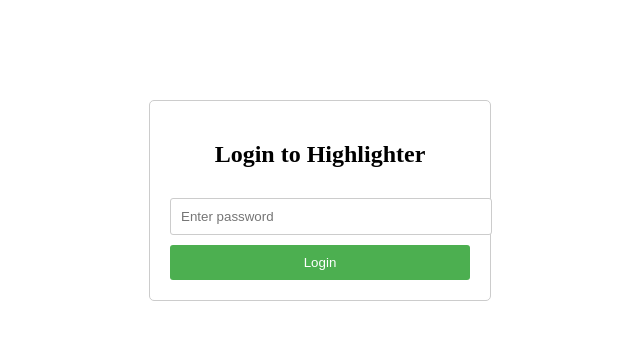
After one commit to sorenrood/highlighter, a Flask app: page /login in a window 1280 px wide. The commit adds this page. Shown: the top 340 px of the page, without its empty margins (320-960 px from the left). Run offline with Flask 3, Linux system fonts and the light colour scheme.

Commit message:
add password protect

```diff
--- a/main.py
+++ b/main.py
@@ -1,17 +1,38 @@
-from flask import Flask, jsonify, request, render_template
+from flask import Flask, jsonify, request, render_template, redirect, url_for, session
 import os
 from openai import OpenAI
 import logging
 import fitz  # PyMuPDF library for handling PDFs
 
 app = Flask(__name__)
+app.secret_key = os.urandom(24)  # Set a secret key for session management
 logging.basicConfig(level=logging.DEBUG)
 
 # Set up OpenAI client
 client = OpenAI(api_key=os.environ.get("OPENAI_API_KEY"))
 
+# Simple password (in a real application, use a more secure method)
+SECRET_PASSWORD = os.environ.get("SECRET_PASSWORD")
+
+@app.route('/login', methods=['GET', 'POST'])
+def login():
+    if request.method == 'POST':
+        if request.form['password'] == SECRET_PASSWORD:
+            session['logged_in'] = True
+            return redirect(url_for('index'))
+        else:
+            return render_template('login.html', error='Invalid password')
+    return render_template('login.html')
+
+@app.route('/logout')
+def logout():
+    session.pop('logged_in', None)
+    return redirect(url_for('login'))
+
 @app.route('/')
 def index():
+    if not session.get('logged_in'):
+        return redirect(url_for('login'))
     return render_template('index.html')
 
 @app.route('/api/upload_pdf', methods=['POST'])
--- a/static/styles.css
+++ b/static/styles.css
@@ -228,3 +228,39 @@ body {
 #clear-history:hover {
     background-color: #d32f2f;
 }
+
+.login-container {
+    max-width: 300px;
+    margin: 100px auto;
+    padding: 20px;
+    border: 1px solid #ccc;
+    border-radius: 5px;
+    text-align: center;
+}
+
+.login-container input[type="password"] {
+    width: 100%;
+    padding: 10px;
+    margin: 10px 0;
+    border: 1px solid #ccc;
+    border-radius: 3px;
+}
+
+.login-container button {
+    width: 100%;
+    padding: 10px;
+    background-color: #4CAF50;
+    color: white;
+    border: none;
+    border-radius: 3px;
+    cursor: pointer;
+}
+
+.login-container button:hover {
+    background-color: #45a049;
+}
+
+.error {
+    color: red;
+    margin-bottom: 10px;
+}
--- /dev/null
+++ b/templates/login.html
@@ -0,0 +1,21 @@
+<!DOCTYPE html>
+<html lang="en">
+<head>
+    <meta charset="UTF-8">
+    <meta name="viewport" content="width=device-width, initial-scale=1.0">
+    <title>Login - Highlighter</title>
+    <link rel="stylesheet" href="{{ url_for('static', filename='styles.css') }}">
+</head>
+<body>
+    <div class="login-container">
+        <h2>Login to Highlighter</h2>
+        {% if error %}
+        <p class="error">{{ error }}</p>
+        {% endif %}
+        <form method="post">
+            <input type="password" name="password" placeholder="Enter password" required>
+            <button type="submit">Login</button>
+        </form>
+    </div>
+</body>
+</html>
```
